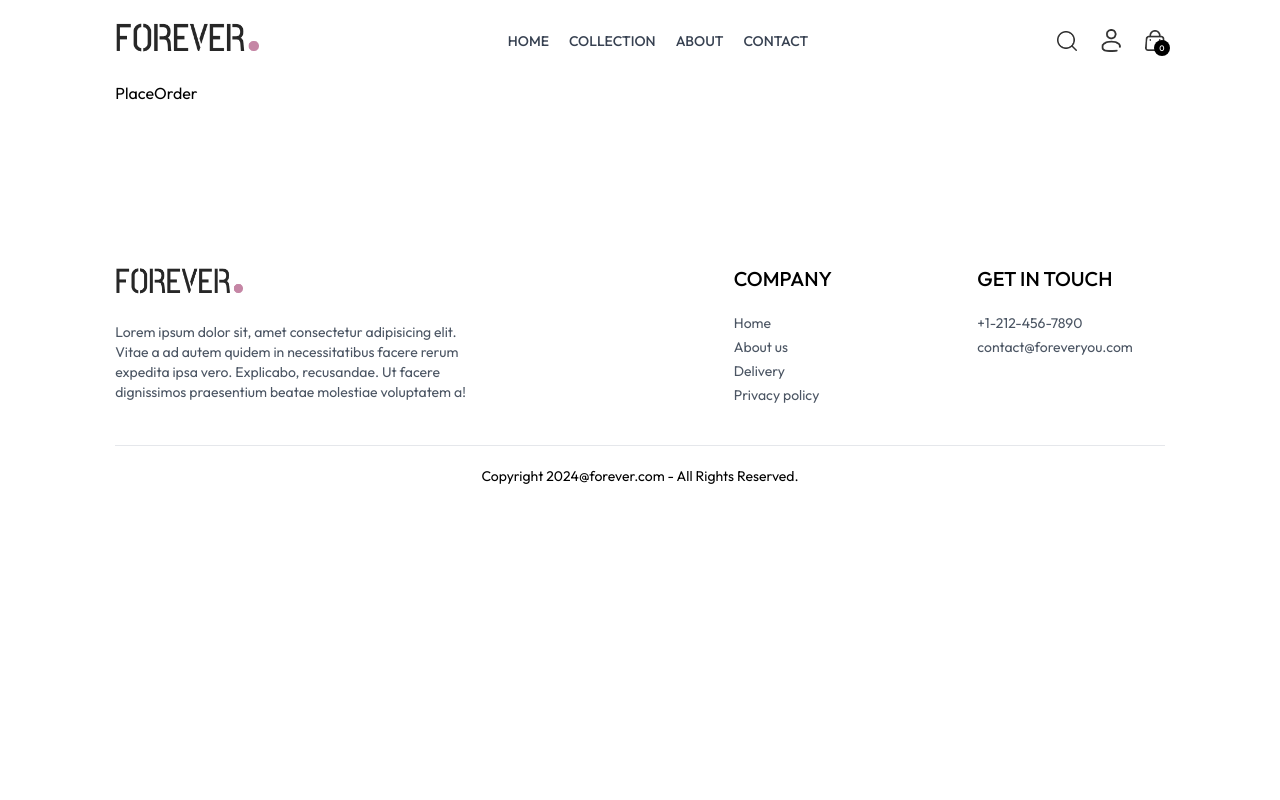
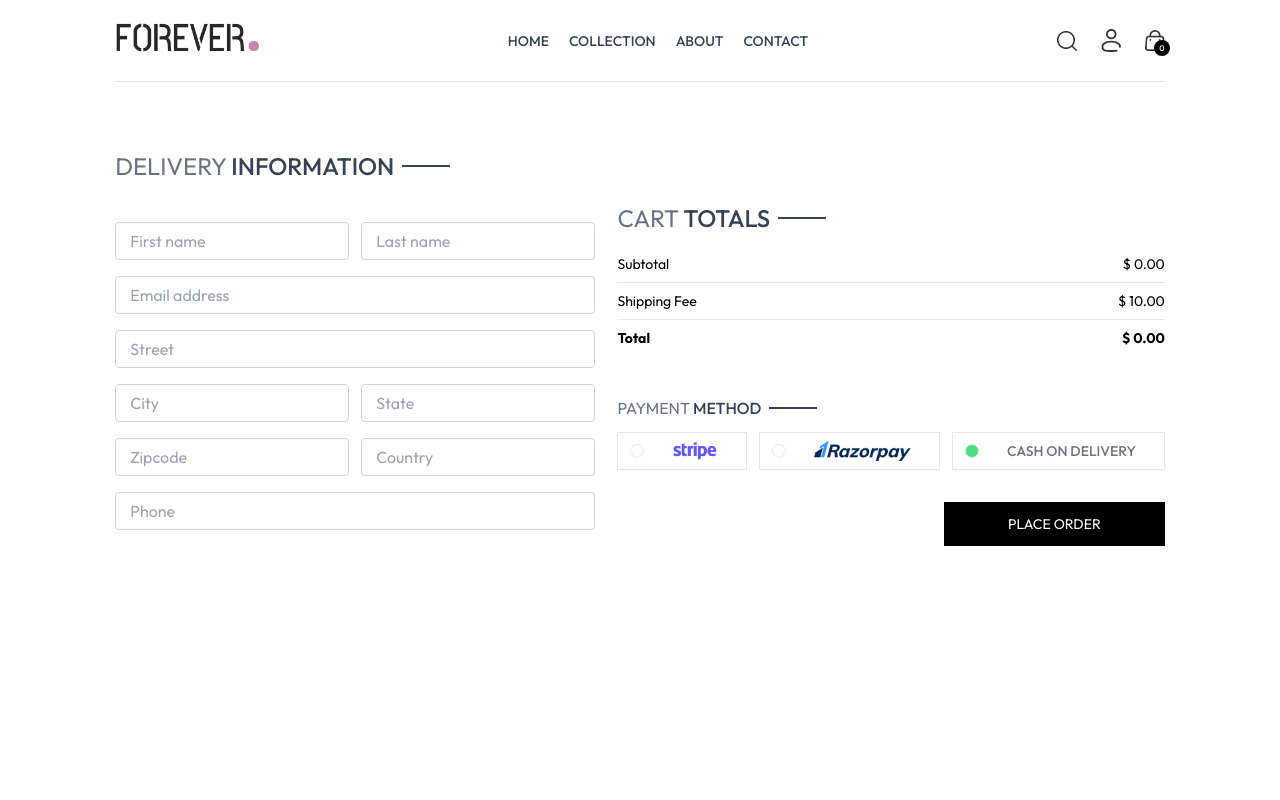
Before and after one commit to Vlad-2109/e-commerce-clothes, a React (Vite) app in the folder client/: page /place-order in a window 1280 px wide. Shown: the top 800 px of the page. Built offline with nearby package versions, Linux system fonts and the light colour scheme.

Commit message:
add ui/ux of place-order page

```diff
--- a/client/src/context/ShopContext.tsx
+++ b/client/src/context/ShopContext.tsx
@@ -80,7 +80,7 @@
     addToCart,
     getCartCount,
     updateQuantity,
-    getCartAmount
+    getCartAmount,
   };
 
   return <ShopContext.Provider value={value}>{children}</ShopContext.Provider>;
--- a/client/src/pages/cart/Cart.tsx
+++ b/client/src/pages/cart/Cart.tsx
@@ -4,11 +4,14 @@
 import { Title } from '../../components/Title';
 import { assets } from '../../assets/frontend_assets/assets';
 import { CartTotal } from '../../components/CartTotal';
+import { useNavigate } from 'react-router-dom';
 
 export const Cart: React.FC = () => {
   const { products, currency, cartItems, updateQuantity } = useContext(ShopContext) as ShopContextType;
 
   const [cartData, setCartData] = useState<ICartData[]>([]);
+
+  const navigate = useNavigate();
 
   useEffect(() => {
     const tempData = [];
@@ -94,6 +97,14 @@
       <div className="flex justify-end my-20">
         <div className="w-full sm:w-[450px]">
           <CartTotal />
+          <div className="w-full text-end">
+            <button
+              className='bg-black hover:bg-gray-900 text-white text-sm my-8 px-8 py-3'
+              onClick={() => navigate('/place-order')}
+            >
+              PROCEED TO CHECKOUT
+            </button>
+          </div>
         </div>
       </div>
     </div>
--- a/client/src/pages/place-order/PlaceOrder.tsx
+++ b/client/src/pages/place-order/PlaceOrder.tsx
@@ -1,4 +1,118 @@
+import { useState } from 'react';
+import { assets } from '../../assets/frontend_assets/assets';
+import { CartTotal } from '../../components/CartTotal';
+import { Title } from '../../components/Title';
+import { useNavigate } from 'react-router-dom';
 
 export const PlaceOrder: React.FC = () => {
-  return <div>PlaceOrder</div>;
+
+  const navigate = useNavigate();
+
+  const [method, setMethod] = useState<string>('cod');
+
+  const onClickPayHandler = (method: string) => {
+    setMethod(method);
+  }
+
+  return (
+    <div className="flex flex-col sm:flex-row justify-between gap-4 pt-5 sm:pt-14 min-h-[80vh] border-t">
+      {/* --------------- Left Side --------------- */}
+      <div className="flex flex-col gap-4 w-full sm:max-w-[480px]">
+        <div className="text-xl sm:text-2xl my-3">
+          <Title text1="DELIVERY" text2="INFORMATION" />
+        </div>
+        <div className="flex gap-3">
+          <input
+            type="text"
+            placeholder="First name"
+            className="border border-gray-300 rounded py-1.5 px-3.5 w-full"
+          />
+          <input
+            type="text"
+            placeholder="Last name"
+            className="border border-gray-300 rounded py-1.5 px-3.5 w-full"
+          />
+        </div>
+        <input
+          type="email"
+          placeholder="Email address"
+          className="border border-gray-300 rounded py-1.5 px-3.5 w-full"
+        />
+        <input
+          type="text"
+          placeholder="Street"
+          className="border border-gray-300 rounded py-1.5 px-3.5 w-full"
+        />
+        <div className="flex gap-3">
+          <input
+            type="text"
+            placeholder="City"
+            className="border border-gray-300 rounded py-1.5 px-3.5 w-full"
+          />
+          <input
+            type="text"
+            placeholder="State"
+            className="border border-gray-300 rounded py-1.5 px-3.5 w-full"
+          />
+        </div>
+        <div className="flex gap-3">
+          <input
+            type="number"
+            placeholder="Zipcode"
+            className="border border-gray-300 rounded py-1.5 px-3.5 w-full"
+          />
+          <input
+            type="text"
+            placeholder="Country"
+            className="border border-gray-300 rounded py-1.5 px-3.5 w-full"
+          />
+        </div>
+        <input
+          type="number"
+          placeholder="Phone"
+          className="border border-gray-300 rounded py-1.5 px-3.5 w-full"
+        />
+      </div>
+      {/* --------------- Right Side --------------- */}
+      <div className="mt-8">
+        <div className="mt-8 min-w-80">
+          <CartTotal />
+        </div>
+        <div className="mt-12">
+          <Title text1="PAYMENT" text2="METHOD" />
+          {/* --------------- Payment Method Selection --------------- */}
+          <div className="flex gap-3 flex-col lg:flex-row">
+            <div onClick={() => onClickPayHandler('stripe')} className="flex items-center gap-3 border p-2 px-3 cursor-pointer">
+              <p className={`min-w-3.5 h-3.5 border rounded-full ${method === 'stripe' ? 'bg-green-400' : ''}`}></p>
+              <img
+                src={assets.stripe_logo}
+                alt="stripe-logo"
+                className="h-5 mx-4"
+              />
+            </div>
+            <div onClick={() => onClickPayHandler('razorpay')} className="flex items-center gap-3 border p-2 px-3 cursor-pointer">
+              <p className={`min-w-3.5 h-3.5 border rounded-full ${method === 'razorpay' ? 'bg-green-400' : ''}`}></p>
+              <img
+                src={assets.razorpay_logo}
+                alt="stripe-logo"
+                className="h-5 mx-4"
+              />
+            </div>
+            <div onClick={() => onClickPayHandler('cod')} className="flex items-center gap-3 border p-2 px-3 cursor-pointer">
+              <p className={`min-w-3.5 h-3.5 border rounded-full ${method === 'cod' ? 'bg-green-400' : ''}`}></p>
+              <p className="text-gray-500 text-sm font-medium mx-4">
+                CASH ON DELIVERY
+              </p>
+            </div>
+          </div>
+          <div className="w-full text-end mt-8">
+            <button
+              className='bg-black hover:bg-gray-900 text-white px-16 py-3 text-sm'
+              onClick={() => navigate('/orders')}
+            >PLACE ORDER</button>
+          </div>
+        </div>
+      </div>
+    </div>
+  );
 };
```
